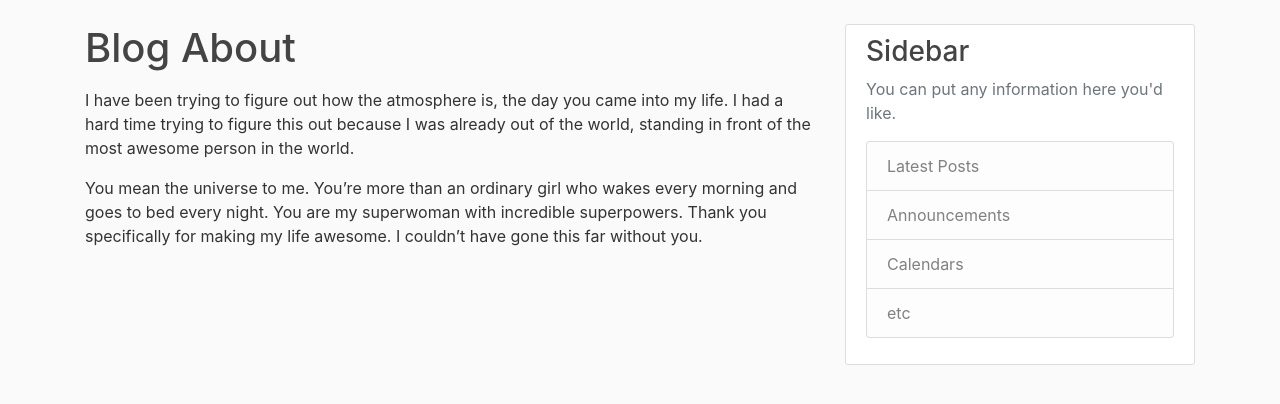
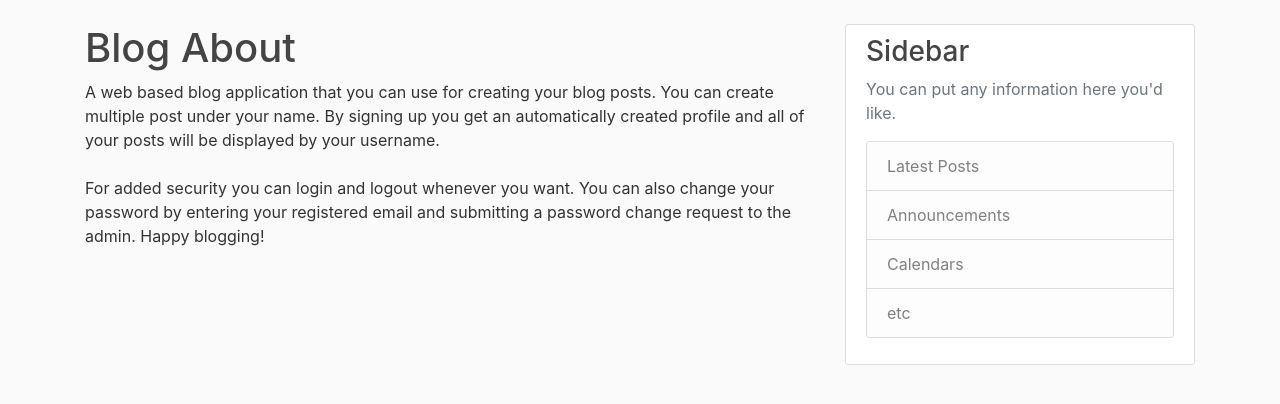
Before and after one commit to imagine-maven/blog-web-app-django, a Django app: page /about/ in a window 1280 px wide. Shown: the part 56-460 px from the top of the page. Run offline with Django 3.2, Linux system fonts and the light colour scheme; some libraries are stand-ins or nearby versions.

Commit message:
edited template text

```diff
--- a/blog/templates/blog/about.html
+++ b/blog/templates/blog/about.html
@@ -4,13 +4,10 @@
     <h1> Blog About </h1>
     <div>
         <p>
-            <p>
-                I have been trying to figure out how the atmosphere is, the day you came into my life. I had a hard time trying to figure this out because I was already out of the world, standing in front of the most awesome person in the world.
-            </p>
-            <p>
-                You mean the universe to me. You’re more than an ordinary girl who wakes every morning and goes to bed every night. You are my superwoman with incredible superpowers. Thank you specifically for making my life awesome. I couldn’t have gone this far without you.
-            </p>
-
+           A web based blog application that you can use for creating your blog posts. You can create multiple post under your name. By signing up you get an automatically created profile and all of your posts will be displayed by your username.
+           <br><br>
+           For added security you can login and logout whenever you want. You can also change your password by entering your registered email and submitting a password change request to the admin.
+           Happy blogging!
 
 
         </p>
```
Also changed, not shown: db.sqlite3.
